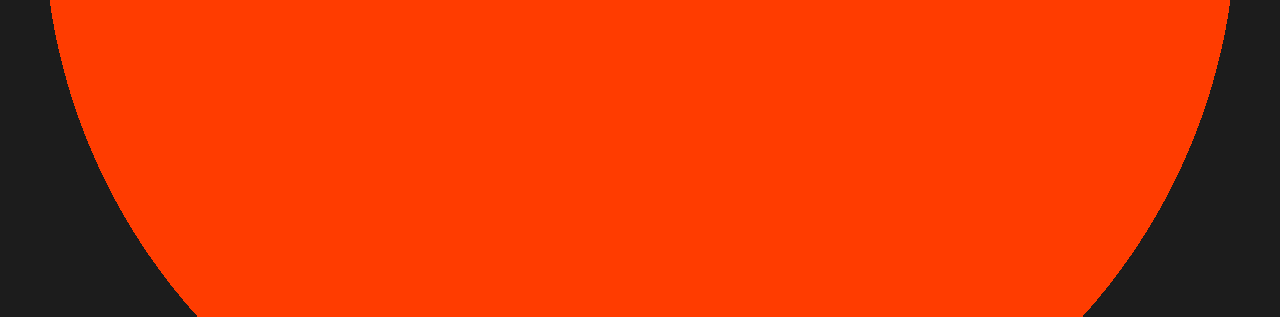
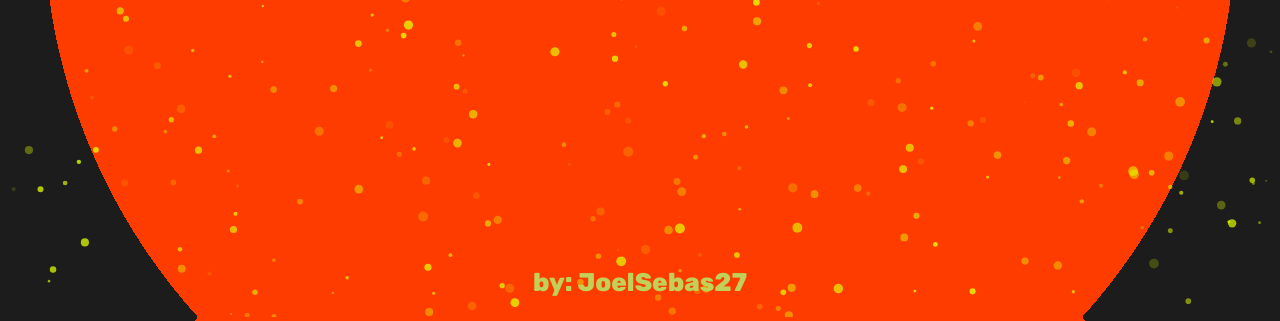
Before and after one commit to joelsebas27III/contador2.0, a plain HTML site: page index.html in a window 1280 px wide. Shown: the part 483-804 px from the top of the page. Drawn offline with nearby package versions, Linux system fonts and the light colour scheme.

Commit message:
segundo commit

```diff
--- a/css/main.css
+++ b/css/main.css
@@ -10,7 +10,7 @@
 
 body {
     background: rgb(255,60,0);
-background: radial-gradient(circle, #ff3c00 0%, #ff3c00 79%, #1c1c1c 79%, #1c1c1c 100%);
+    background: radial-gradient(circle, #ff3c00 0%, #ff3c00 79%, #1c1c1c 79%, #1c1c1c 100%);
     min-height: 100vh;
     display: flex;
     flex-direction: column;
@@ -40,15 +40,45 @@ background: radial-gradient(circle, #ff3c00 0%, #ff3c00 79%, #1c1c1c 79%, #1c1c1
     font-size: 6rem;
     font-weight: 800;
 }
+.by {
+    position: fixed;
+    bottom: 20px;  /* 20px desde la parte inferior */
+    left: 50%;
+    transform: translateX(-50%);  /* Centrado horizontal */
+    font-size: 2vw;  /* Tamaño de fuente adaptado */
+    color: rgb(191, 209, 88);
+    text-align: center;
+    font-family: "Bricolage Grotesque", sans-serif;
+    font-weight: 800;
 
-@media (width < 550px) {
+}
+.feliz-anio {
+    display: none; /* Ocultar el mensaje por defecto */
+    font-size: 10vw;
+    font-weight: 700;
+    color: black;
+    margin-top: 1rem;
+    text-transform: uppercase;
+    text-align: center;
+}
+#particles-js {
+    position: absolute;
+    top: 0;
+    left: 0;
+    width: 100%;
+    height: 100%;
+    z-index: -1; /* Asegura que las partículas queden detrás del contenido */
+}
+
+/* Responsividad */
+@media (max-width: 550px) {
     .cuenta-atras {
         display: grid;
         grid-template-columns: 1fr 1fr;
     }
 }
 
-@media (width < 350px) {
+@media (max-width: 350px) {
     .cuenta-atras {
         display: flex;
         flex-direction: column;
--- a/index.html
+++ b/index.html
@@ -5,11 +5,18 @@
     <meta name="viewport" content="width=device-width, initial-scale=1.0">
     <title>Cuenta atrás</title>
     <link rel="stylesheet" href="./css/main.css">
+    <script src="https://cdn.jsdelivr.net/npm/particles.js"></script>
 </head>
 <body>
     <div class="fecha">
         <p>¿Cuánto falta hasta el <span id="fecha">1/1/2025</span>?</p>
     </div>
+    <div id="particles-js"></div>
+    <!-- Mensaje de feliz año, inicialmente oculto -->
+    <div class="feliz-anio" id="feliz-anio">
+        <p>¡Feliz Año Amigueee!</p>
+    </div>
+
     <div class="cuenta-atras" id="cuenta-atras">
         <div class="grupo">
             <p class="grande" id="dias">00</p>
@@ -28,6 +35,9 @@
             <p class="chico">segundos</p>
         </div>
     </div>
+    <div class="by">
+        <p>by: JoelSebas27</p>
+    </div>
     <script src="./js/main.js"></script>
 </body>
 </html>
--- a/js/main.js
+++ b/js/main.js
@@ -1,5 +1,5 @@
-let fecha = new Date(2025, 0, 1, 0, 0);
-let msFecha = fecha.getTime();
+let fecha = new Date(2025, 0, 1, 0, 0); // Fecha objetivo
+let msFecha = fecha.getTime(); // Fecha en milisegundos
 
 let parrafoDias = document.querySelector("#dias");
 let parrafoHoras = document.querySelector("#horas");
@@ -7,14 +7,19 @@ let parrafoMinutos = document.querySelector("#minutos");
 let parrafoSegundos = document.querySelector("#segundos");
 let spanFecha = document.querySelector("#fecha");
 let cuentaAtras = document.querySelector("#cuenta-atras");
+let felizAnio = document.querySelector("#feliz-anio"); // Seleccionar el div de Feliz Año
 
+// Mostrar la fecha objetivo
 spanFecha.innerText = fecha.toLocaleDateString();
 
+// Función para agregar el cero delante de los números menores a 10
+function agregarCero(valor) {
+    return valor < 10 ? "0" + valor : valor;
+}
+
 let intervalo = setInterval(() => {
-
-    let hoy = new Date().getTime();
-
-    let distancia = msFecha - hoy;
+    let hoy = new Date().getTime(); // Hora actual
+    let distancia = msFecha - hoy; // Diferencia en milisegundos
 
     let msPorDia = 1000 * 60 * 60 * 24;
     let msPorHora = 1000 * 60 * 60;
@@ -26,16 +31,78 @@ let intervalo = setInterval(() => {
     let minutos = Math.floor((distancia % msPorHora) / msPorMinuto);
     let segundos = Math.floor((distancia % msPorMinuto) / msPorSegundo);
 
+    // Actualizar los elementos con el tiempo restante
+    parrafoDias.innerText = dias;
+    parrafoHoras.innerText = agregarCero(horas);
+    parrafoMinutos.innerText = agregarCero(minutos);
+    parrafoSegundos.innerText = agregarCero(segundos);
 
-    parrafoDias.innerText = dias;
-    parrafoHoras.innerText = horas < 10 ? "0" + horas : horas;
-    parrafoMinutos.innerText = minutos < 10 ? "0" + minutos : minutos;
-    parrafoSegundos.innerText = segundos < 10 ? "0" + segundos : segundos;
-
-
+    // Si la cuenta atrás termina
     if (distancia < 0) {
         clearInterval(intervalo);
-        cuentaAtras.innerHTML = "<p class='grande'>FELIZ AÑO AMIGUEEEE</p>"
+        cuentaAtras.style.display = "none"; // Ocultar la cuenta atrás
+        felizAnio.style.display = "block"; // Mostrar el mensaje de Feliz Año
     }
 
-}, 1000)
+}, 1000); // Actualizar cada segundo
+particlesJS('particles-js', {
+    particles: {
+        number: {
+            value: 100,
+            density: {
+                enable: true,
+                value_area: 200
+            }
+        },
+        color: {
+            value: "#e1ff00"  // Color del confeti
+        },
+        shape: {
+            type: "circle",  // Partículas redondas
+            stroke: {
+                width: 0,
+                color: "#fff"
+            }
+        },
+        opacity: {
+            value: 0.8,
+            random: true,
+            anim: {
+                enable: true,
+                speed: 1,
+                opacity_min: 0.1
+            }
+        },
+        size: {
+            value: 5,
+            random: true,
+            anim: {
+                enable: true,
+                speed: 10,
+                size_min: 1
+            }
+        },
+        line_linked: {
+            enable: false  // No queremos enlaces entre las partículas
+        },
+        move: {
+            enable: true,
+            speed: 2,
+            direction: "bottom",  // Las partículas caen hacia abajo
+            random: true,
+            bounce: false
+        }
+    },
+    interactivity: {
+        events: {
+            onhover: {
+                enable: true,
+                mode: "repulse"  // Repele las partículas al pasar el mouse sobre ellas
+            },
+            onclick: {
+                enable: true,
+                mode: "push"  // Permite que se agreguen más partículas al hacer clic
+            }
+        }
+    }
+});
```
